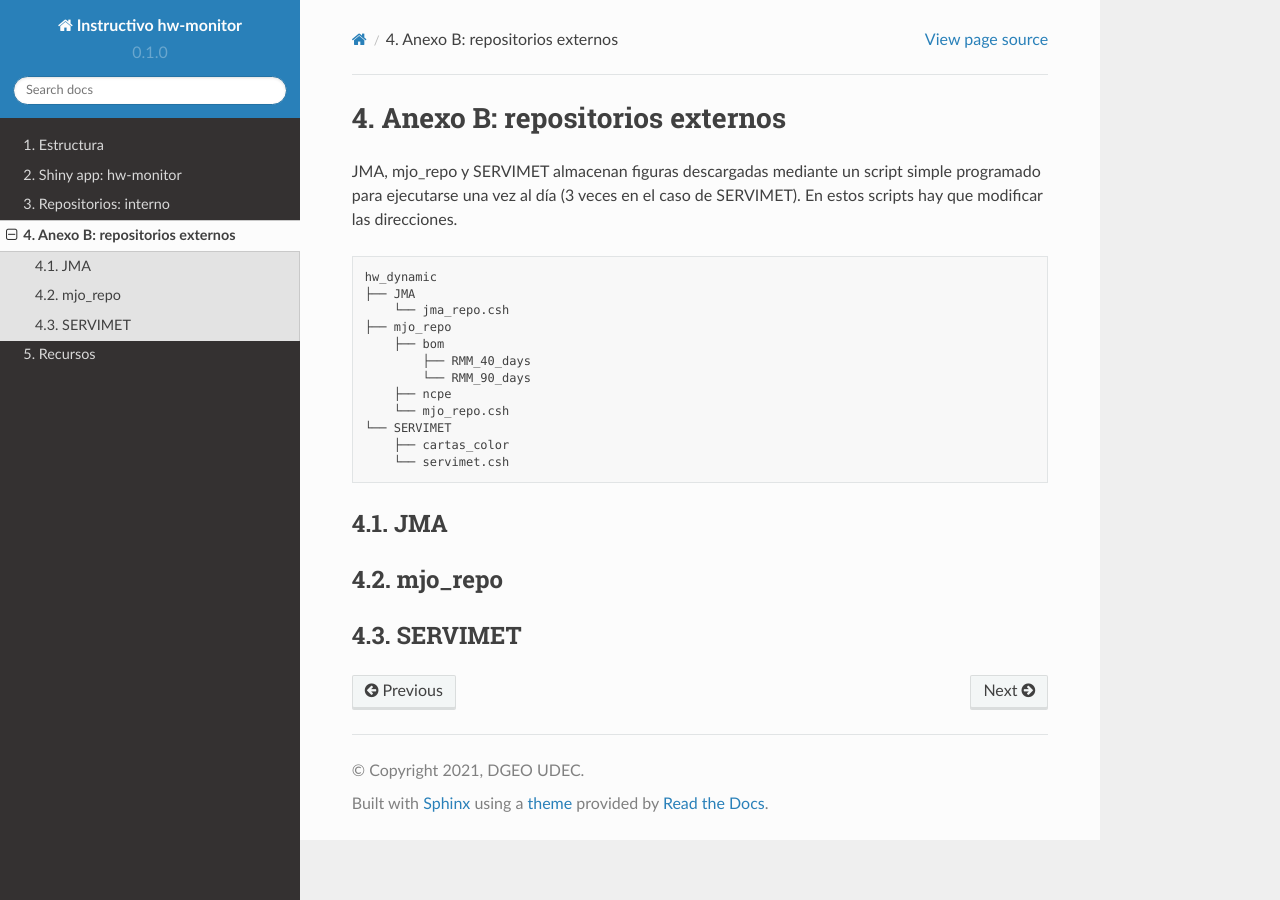
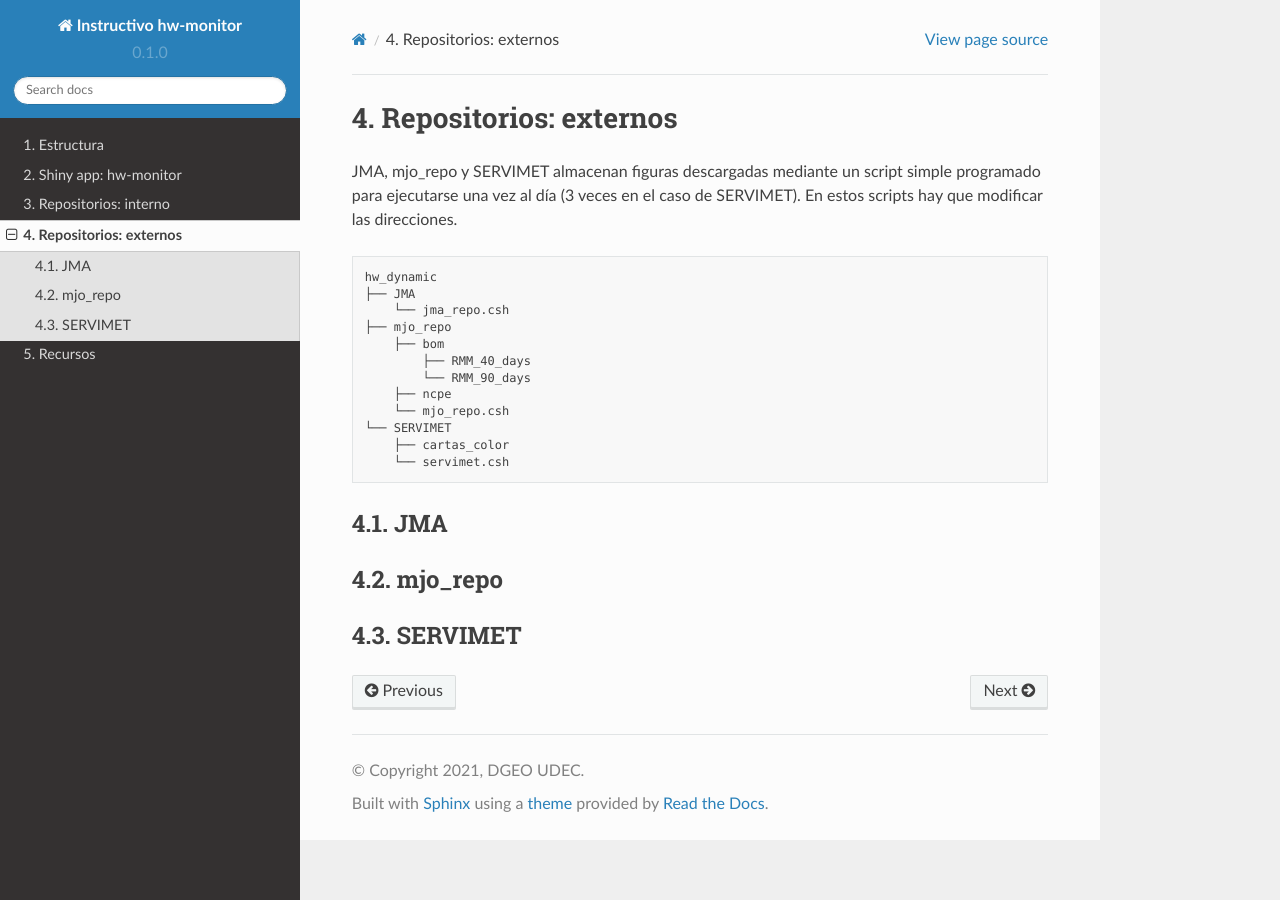
Before and after one commit to chsegura/rtd-tutorial, a Sphinx documentation site: the page built from docs/source/anexoB.rst, in a window 1280 px wide. Built offline with Sphinx 7.4.7 and the Read the Docs theme 2.0.0, drawn with Linux system fonts in a browser that asks for light colours.

Commit message:
Update anexoB.rst

```diff
--- a/docs/source/anexoB.rst
+++ b/docs/source/anexoB.rst
@@ -1,8 +1,8 @@
 ****
-Anexo B: repositorios externos
+Repositorios: externos
 ****
 
-.. Anexo B: repositorios externos:
+.. Repositorios: externos:
 
 JMA, mjo_repo y SERVIMET almacenan figuras descargadas mediante un script simple programado para ejecutarse una vez al día (3 veces en el caso de SERVIMET). En estos scripts hay que modificar las direcciones. ::
 
```
